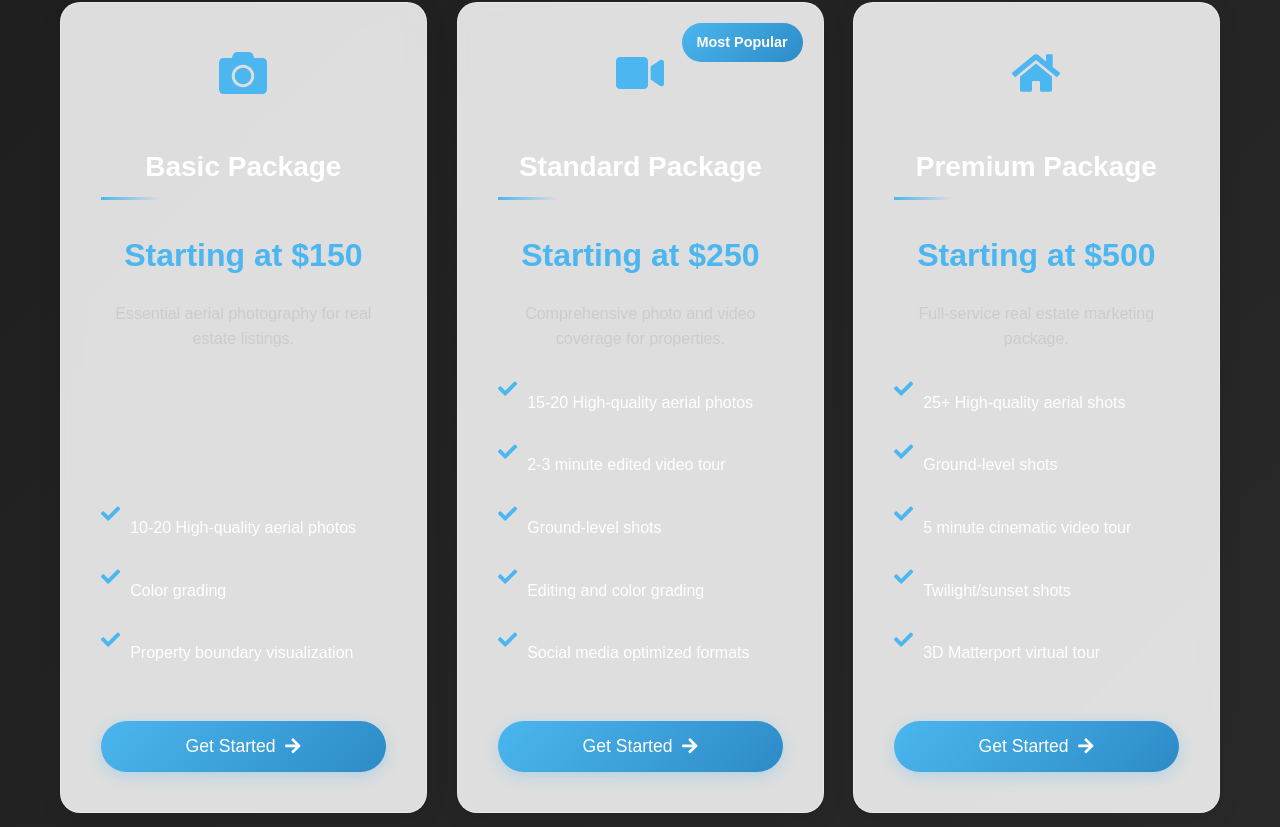
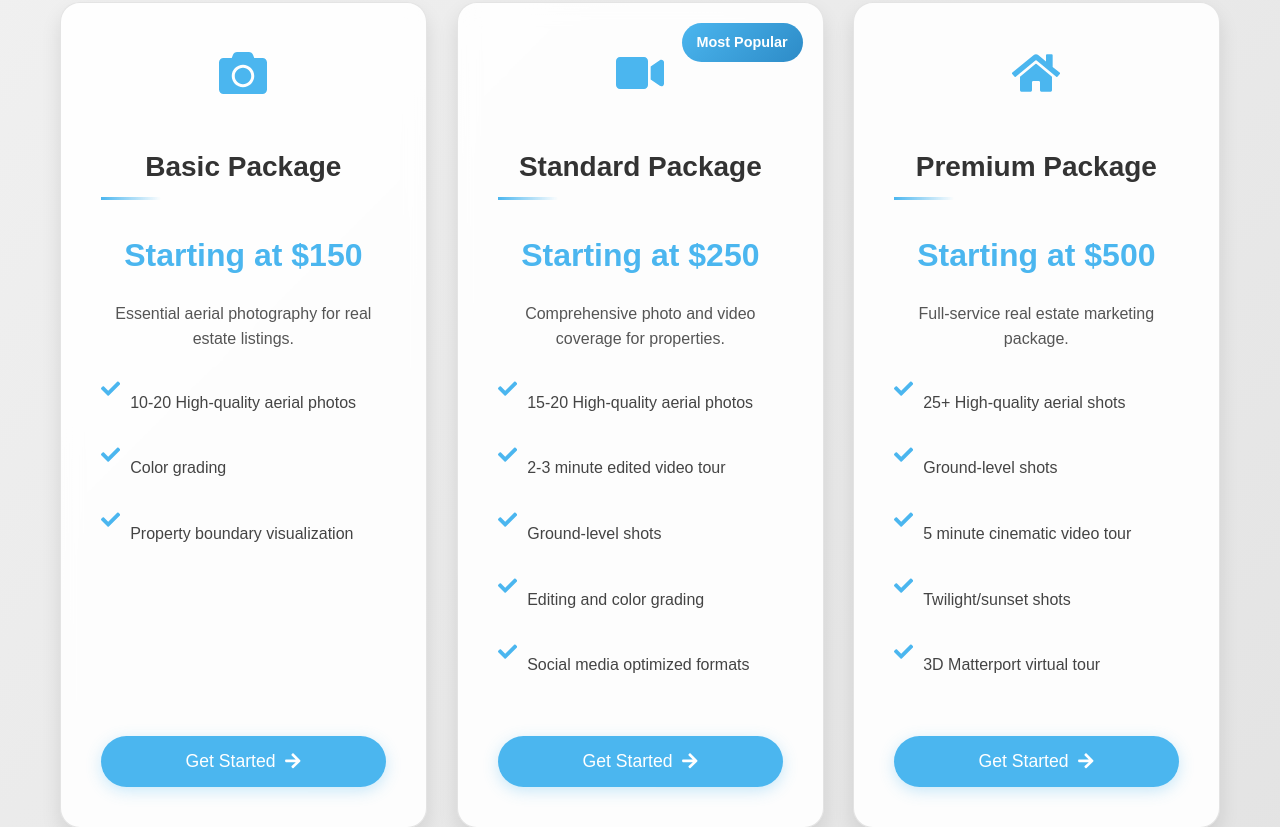
Before and after one commit to Mattyboy25/chris-website, a React (Vite) app: page /services in a window 1280 px wide. Shown: the part 899-1726 px from the top of the page. Built offline with nearby package versions, Linux system fonts and the light colour scheme; no server answers.

Commit message:
Update services styles: enhance light mode styles for improved clarity and user experience

```diff
--- a/src/styles/Services.css
+++ b/src/styles/Services.css
@@ -3,6 +3,60 @@
   background: linear-gradient(135deg, #1a1a1a, #2c2c2c);
   min-height: 100vh;
   padding: 40px 20px 60px;
+}
+
+/* Light mode specific styles */
+body.light .services-page {
+  background: linear-gradient(135deg, #f5f5f5, #e0e0e0);
+}
+
+body.light .services-intro p {
+  color: #333;
+}
+
+body.light .service-card {
+  background: rgba(255, 255, 255, 0.9);
+  border: 1px solid rgba(0, 0, 0, 0.1);
+  box-shadow: 0 10px 20px rgba(0, 0, 0, 0.1);
+}
+
+body.light .service-card:hover {
+  box-shadow: 0 50px 100px rgba(0, 0, 0, 0.2);
+  border-color: rgba(75, 182, 239, 0.5);
+}
+
+body.light .service-title {
+  color: #333;
+}
+
+body.light .service-description {
+  color: #555;
+}
+
+body.light .service-features {
+  color: #444;
+}
+
+body.light .addon-item {
+  background: rgba(0, 0, 0, 0.05);
+  color: #333;
+}
+
+body.light .addon-item:hover {
+  background: rgba(0, 0, 0, 0.08);
+}
+
+body.light .addon-name {
+  color: #333;
+}
+
+body.light .service-cta {
+  background: #4bb6ef;
+  color: white;
+}
+
+body.light .service-cta:hover {
+  background: #3da1d9;
 }
 
 .services-hero {
@@ -125,7 +179,7 @@ body.light .services-fallback-bg {
   padding: 40px;
   position: relative;
   overflow: hidden;
-  transition: transform 0.3s ease-out;
+  transition: all 0.3s ease-out;
   backdrop-filter: blur(10px);
   -webkit-backdrop-filter: blur(10px);
   border: 1px solid rgba(255, 255, 255, 0.05);
@@ -200,19 +254,17 @@ body.light .services-fallback-bg {
   color: #ccc;
   margin-bottom: 25px;
   line-height: 1.6;
-  flex-grow: 1;
 }
 
 .service-features {
   list-style: none;
   padding: 0;
-  margin: 0 0 30px 0;
-  flex-shrink: 0;
+  margin: 0 0 30px;
+  color: #fff;
 }
 
 .service-features li {
-  color: #fff;
-  margin-bottom: 12px;
+  margin-bottom: 15px;
   display: flex;
   align-items: center;
   gap: 10px;
@@ -220,7 +272,7 @@ body.light .services-fallback-bg {
 
 .feature-icon {
   color: #4bb6ef;
-  font-size: 1.2rem;
+  font-size: 1.2em;
 }
 
 .service-cta {
```
